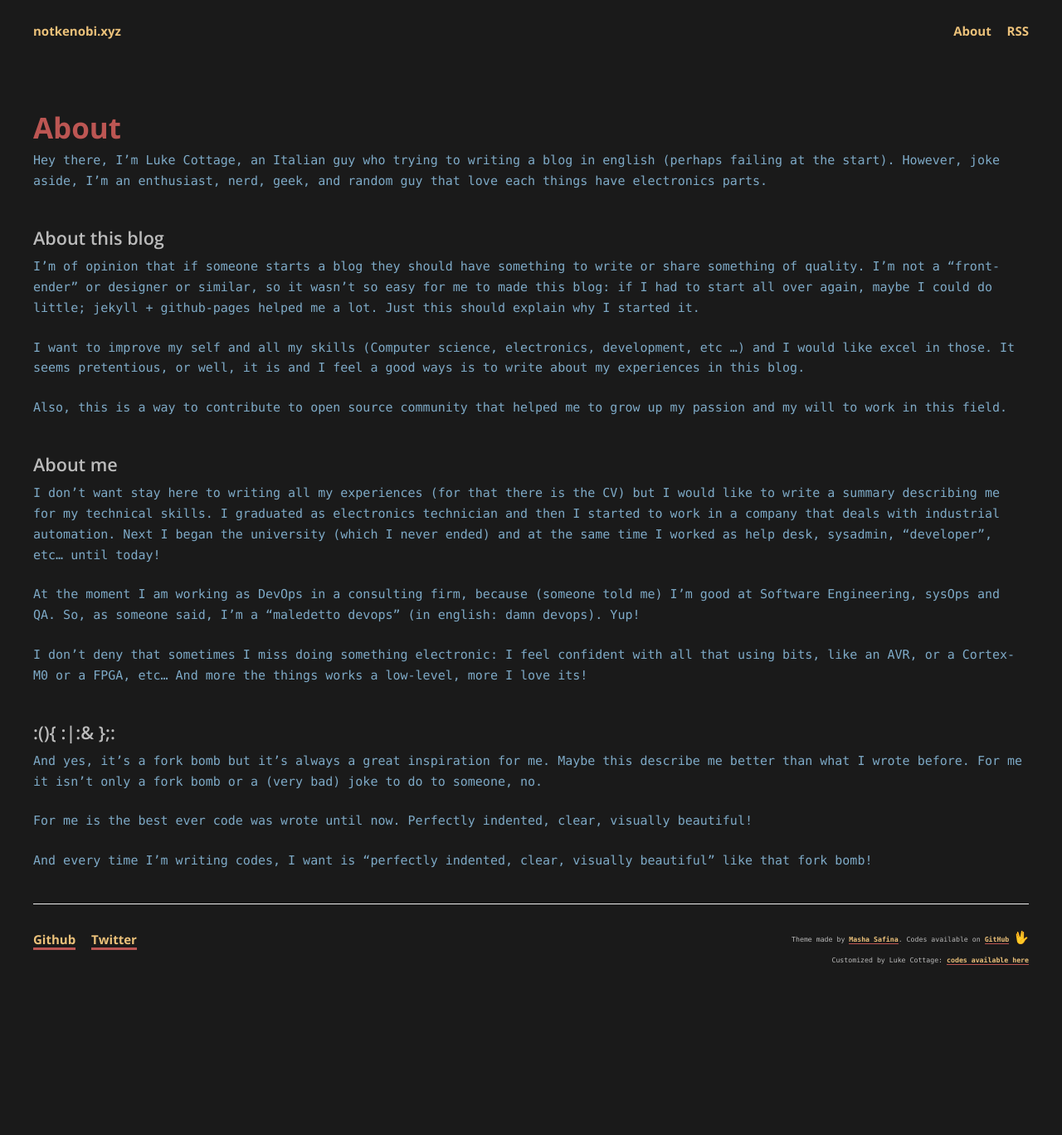
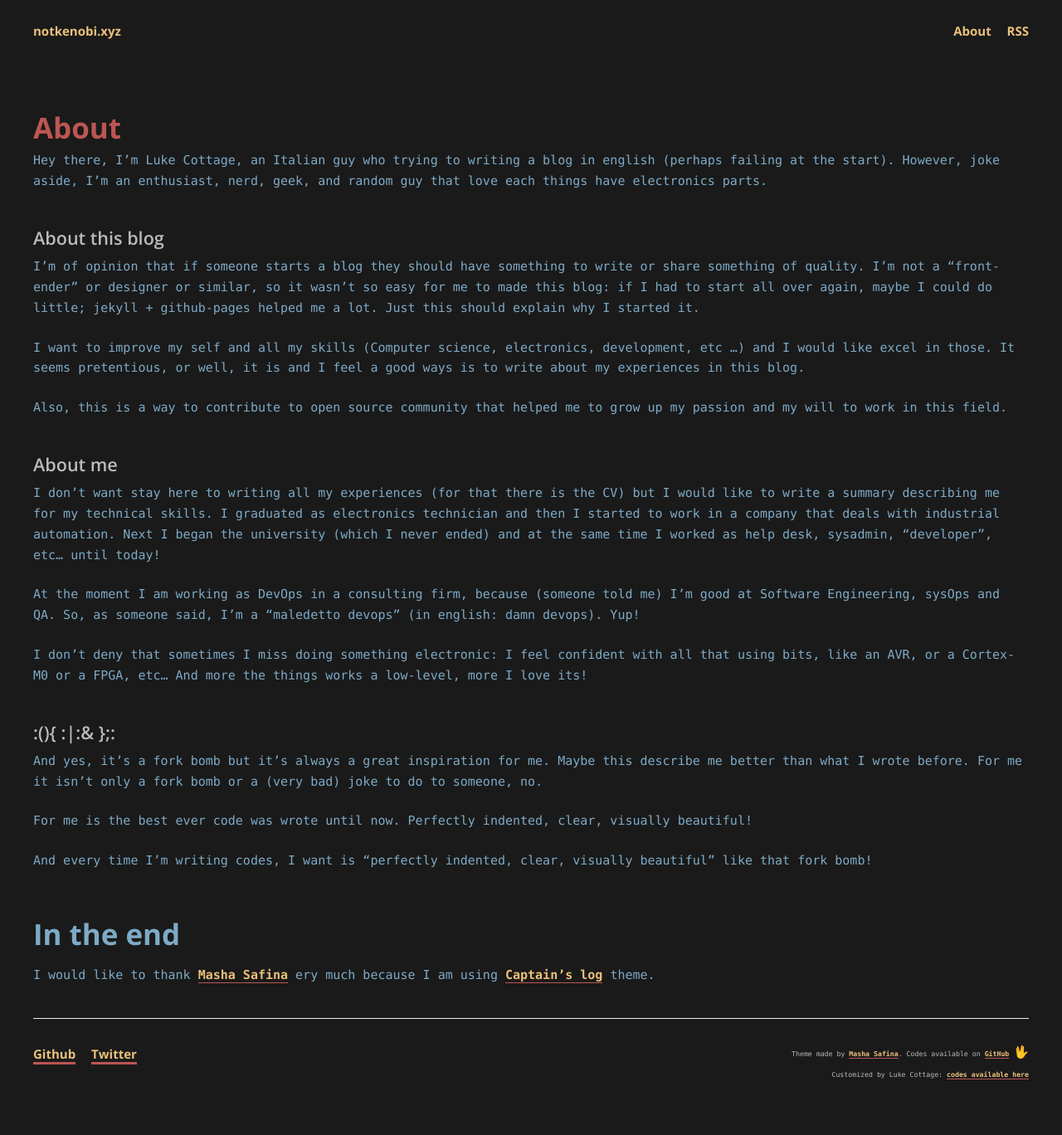
Before and after one commit to CPTBarbaciccia/cptbarbaciccia.github.io, a Jekyll site: the page built from about.md, in a window 1280 px wide. Shown: the whole page at 83% size. Built offline with Jekyll 4.4.1, drawn with Linux system fonts in a browser that asks for light colours; some web fonts are replaced; before the commit the page ends 1230 px from its top, so only the background shows below that.

Commit message:
update about.md, yet :rage1:

```diff
--- a/_posts/2018-08-07-Jenkins-Nuget-Mirrors.markdown
+++ b/_posts/2018-08-07-Jenkins-Nuget-Mirrors.markdown
@@ -31,7 +31,7 @@ Then, imagine you have to manage a [Xamarin][xamarin] project and the developmen
 </ItemGroup>
 {% endhighlight %}
 
-Also and as if this weren't enough, *imagine to have manage all project with [Jenkins][jenkins] and [Jenkins-pipeline][groovy-pipeline] feature as CI solution.*
+Also and as if this weren't enough, *imagine to have manage all projects with [Jenkins][jenkins] and [Jenkins-pipeline][groovy-pipeline] feature as CI solution.*
 The build will end up in error for sure, because during the runtime will not be possible download the packages.
 
 Are you starting to feel scared!? 👻
--- a/about.md
+++ b/about.md
@@ -44,3 +44,7 @@ For me is the best ever code was wrote until now.
 Perfectly indented, clear, visually beautiful!
 
 And every time I'm writing codes, I want is "perfectly indented, clear, visually beautiful" like that fork bomb!
+
+# In the end
+
+I would like to thank [Masha Safina](http://masha.space) ery much because I am using [Captain’s log](https://github.com/mashlo/captains-log) theme.
```
